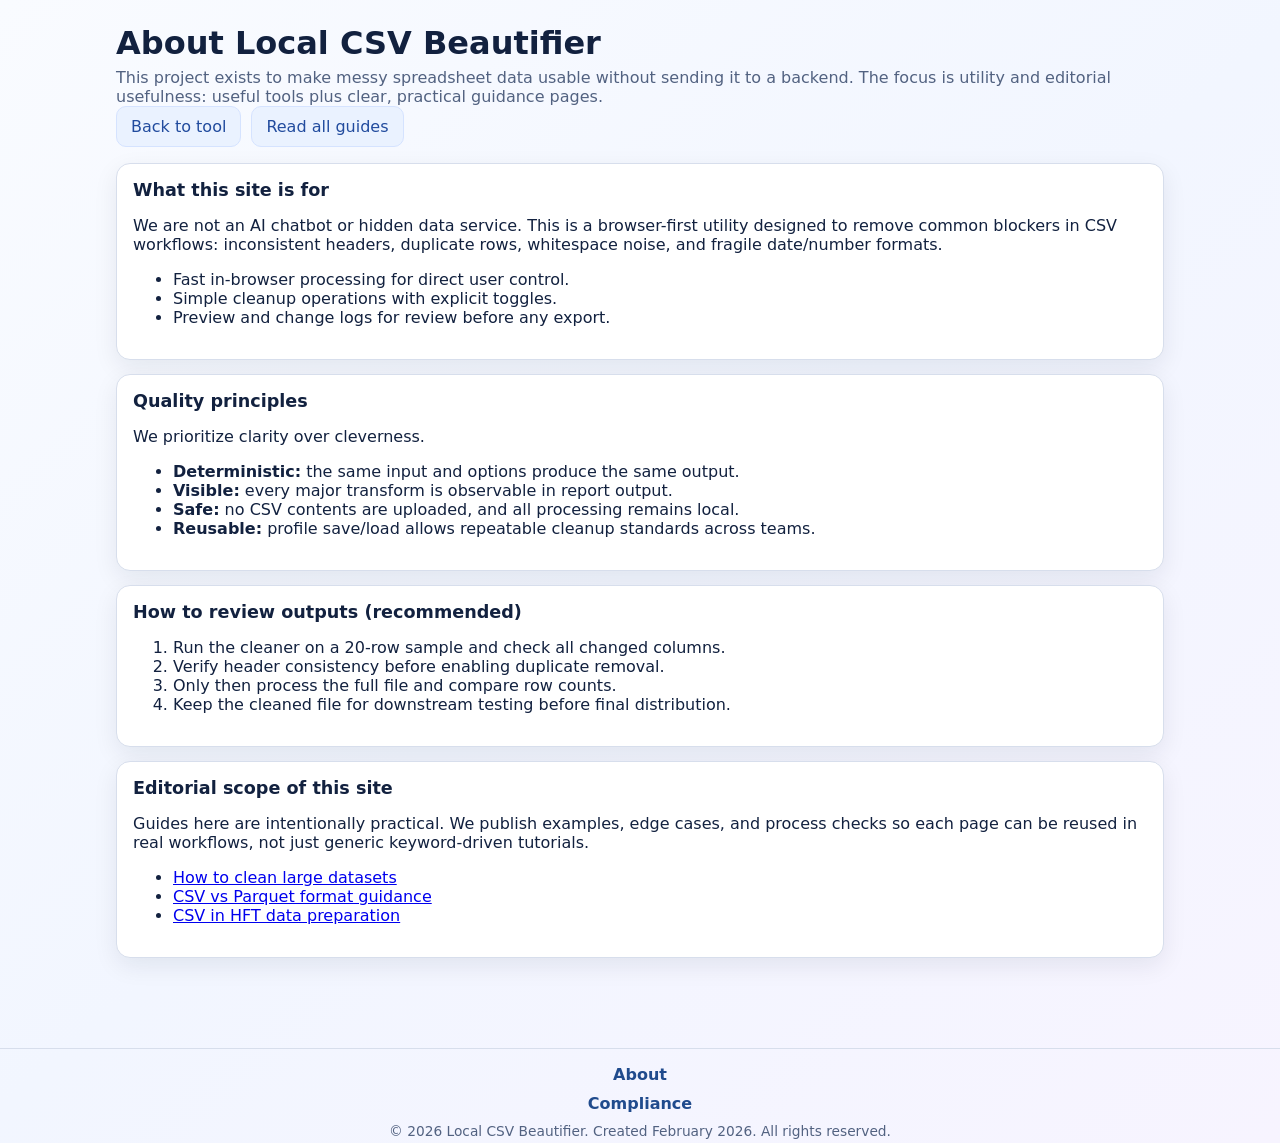
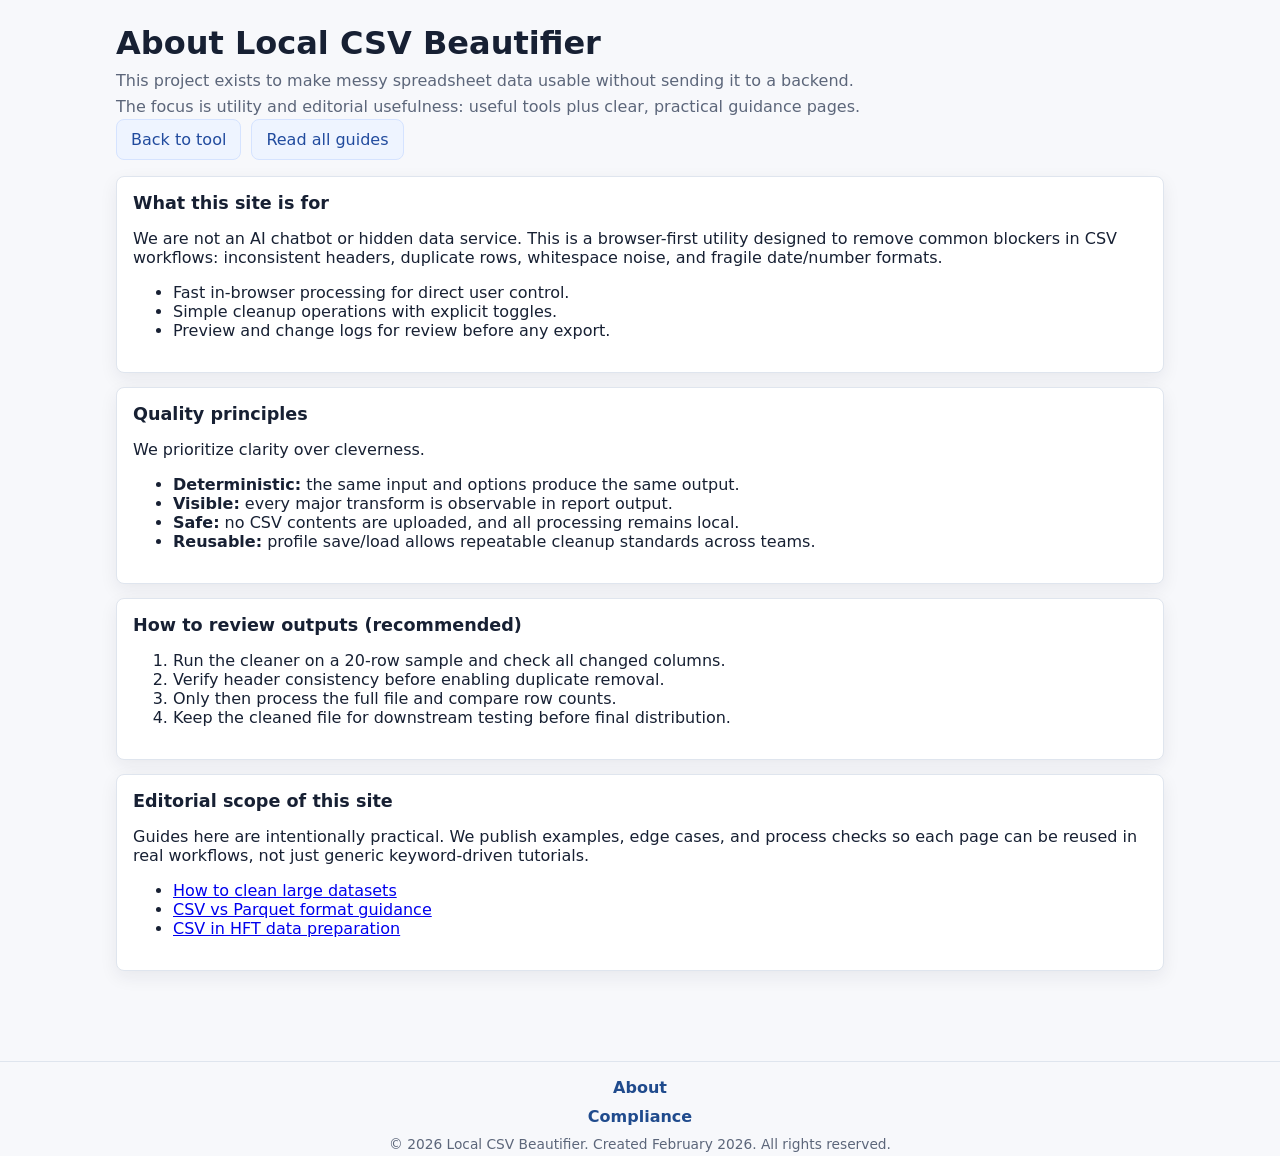

Improve AdSense site content and UX

--- a/styles.css
+++ b/styles.css
@@ -1,13 +1,15 @@
 :root {
-  --bg: #f3f6fb;
+  --bg: #f7f8fb;
   --panel: #ffffff;
-  --text: #12213f;
-  --muted: #526281;
-  --line: #d7deec;
-  --accent: #1f6feb;
-  --accent-soft: #eaf2ff;
+  --text: #172033;
+  --muted: #5c667a;
+  --line: #dfe5ee;
+  --accent: #2563eb;
+  --accent-soft: #eef4ff;
+  --teal: #0f766e;
+  --amber: #b45309;
   --danger: #d64545;
-  --shadow: 0 8px 24px rgba(10, 22, 48, 0.08);
+  --shadow: 0 6px 18px rgba(22, 31, 51, 0.07);
   font-family: "Inter", "Avenir", "Segoe UI", system-ui, -apple-system, sans-serif;
 }
 
@@ -17,7 +19,7 @@
 
 body {
   margin: 0;
-  background: linear-gradient(140deg, #f9fbff 0%, #f2f6ff 50%, #f7f4ff 100%);
+  background: var(--bg);
   color: var(--text);
 }
 
@@ -29,6 +31,25 @@ body {
 
 .hero {
   margin-bottom: 16px;
+}
+
+.top-nav {
+  display: flex;
+  gap: 14px;
+  flex-wrap: wrap;
+  margin-bottom: 14px;
+}
+
+.top-nav a {
+  color: #334155;
+  font-weight: 700;
+  text-decoration: none;
+}
+
+.top-nav a:hover,
+.top-nav a:focus {
+  color: var(--accent);
+  text-decoration: underline;
 }
 
 .resource-back-wrap {
@@ -67,12 +88,31 @@ body {
 .hero p {
   margin: 0;
   color: var(--muted);
+  max-width: 760px;
+  line-height: 1.6;
+}
+
+.trust-strip {
+  display: flex;
+  gap: 8px;
+  flex-wrap: wrap;
+  margin-top: 14px;
+}
+
+.trust-strip span {
+  border: 1px solid #d8e0ec;
+  border-radius: 999px;
+  background: #ffffff;
+  color: #334155;
+  font-size: 0.88rem;
+  font-weight: 700;
+  padding: 7px 10px;
 }
 
 .card {
   background: var(--panel);
   border: 1px solid var(--line);
-  border-radius: 14px;
+  border-radius: 8px;
   padding: 16px;
   margin-bottom: 14px;
   box-shadow: var(--shadow);
@@ -80,9 +120,8 @@ body {
 
 .card-feature {
   padding: 20px;
-  border-width: 2px;
-  box-shadow: 0 14px 30px rgba(8, 32, 83, 0.12);
-  transform: translateY(-2px);
+  border-color: #cbd5e1;
+  box-shadow: 0 10px 26px rgba(22, 31, 51, 0.09);
 }
 
 .card h2 {
@@ -128,7 +167,7 @@ input[type="text"],
 select {
   width: 100%;
   border: 1px solid var(--line);
-  border-radius: 10px;
+  border-radius: 8px;
   padding: 10px 12px;
   font: inherit;
 }
@@ -142,9 +181,9 @@ textarea {
   gap: 10px;
   grid-template-columns: repeat(auto-fit, minmax(220px, 1fr));
   padding: 12px;
-  border-radius: 12px;
-  background: #fbfdff;
-  border: 1px solid #e6ebf7;
+  border-radius: 8px;
+  background: #fafafa;
+  border: 1px solid #e5e7eb;
 }
 
 .options-grid label {
@@ -162,7 +201,7 @@ textarea {
 
 .btn {
   border: 1px solid transparent;
-  border-radius: 10px;
+  border-radius: 8px;
   padding: 10px 14px;
   font: inherit;
   cursor: pointer;
@@ -191,8 +230,8 @@ textarea {
 .btn-guide {
   color: #ffffff;
   border: 1px solid #0f766e;
-  background: #14b8a6;
-  border-radius: 10px;
+  background: var(--teal);
+  border-radius: 8px;
   padding-inline: 16px;
   letter-spacing: 0.01em;
   font-weight: 700;
@@ -200,10 +239,10 @@ textarea {
   overflow: hidden;
 }
 
-.btn-guide:hover {
-  background: #0f9488;
-  box-shadow: 0 8px 18px rgba(14, 165, 165, 0.24);
-  transform: translateY(-1px);
+.btn-guide:hover,
+.btn-guide:focus {
+  background: #115e59;
+  box-shadow: 0 8px 18px rgba(15, 118, 110, 0.18);
 }
 
 .btn.danger {
@@ -261,7 +300,7 @@ textarea {
 
 .resource-card {
   border: 1px solid #e5ebfa;
-  border-radius: 10px;
+  border-radius: 8px;
   padding: 12px;
   background: #fbfdff;
 }
@@ -287,7 +326,7 @@ textarea {
 
 .status {
   padding: 10px 12px;
-  border-radius: 10px;
+  border-radius: 8px;
   border: 1px dashed #c8d6f7;
   background: #f7faff;
   color: #35538e;
@@ -302,7 +341,7 @@ textarea {
 
 .report-card {
   border: 1px solid #e7edfa;
-  border-radius: 10px;
+  border-radius: 8px;
   padding: 10px 12px;
   background: #fcfeff;
 }
@@ -326,7 +365,7 @@ textarea {
 
 .faq details {
   border: 1px solid #e7edfa;
-  border-radius: 10px;
+  border-radius: 8px;
   padding: 10px 12px;
   background: #fcfeff;
 }
@@ -341,22 +380,6 @@ textarea {
   font-weight: 600;
 }
 
-.ad-unit {
-  background: linear-gradient(160deg, #f8fbff, #eef4ff);
-}
-
-.ad-grid {
-  display: grid;
-  gap: 12px;
-  grid-template-columns: 1fr;
-}
-
-@media (min-width: 760px) {
-  .ad-grid {
-    grid-template-columns: repeat(3, 1fr);
-  }
-}
-
 .preview-single {
   display: flex;
   flex-direction: column;
@@ -365,7 +388,7 @@ textarea {
 
 .table-wrap {
   border: 1px solid #e2e8f4;
-  border-radius: 10px;
+  border-radius: 8px;
   background: #fff;
   width: 100%;
 }
@@ -471,6 +494,50 @@ td:last-child {
   gap: 8px;
   grid-template-columns: 1fr auto auto auto;
   align-items: center;
+}
+
+.sample-panel {
+  border: 1px solid #d9e2ef;
+  border-radius: 8px;
+  padding: 12px;
+  margin-bottom: 16px;
+  background: #f8fafc;
+}
+
+.sample-title {
+  margin: 0 0 10px;
+  color: #334155;
+  font-weight: 800;
+}
+
+.sample-actions {
+  display: grid;
+  gap: 8px;
+  grid-template-columns: repeat(auto-fit, minmax(150px, 1fr));
+}
+
+.sample-actions .btn {
+  width: 100%;
+}
+
+.link-list {
+  margin: 0;
+  padding-left: 18px;
+}
+
+.link-list li {
+  margin: 8px 0;
+}
+
+.link-list a {
+  color: #1d4ed8;
+  font-weight: 700;
+  text-decoration: none;
+}
+
+.link-list a:hover,
+.link-list a:focus {
+  text-decoration: underline;
 }
 
 @media (max-width: 900px) {
